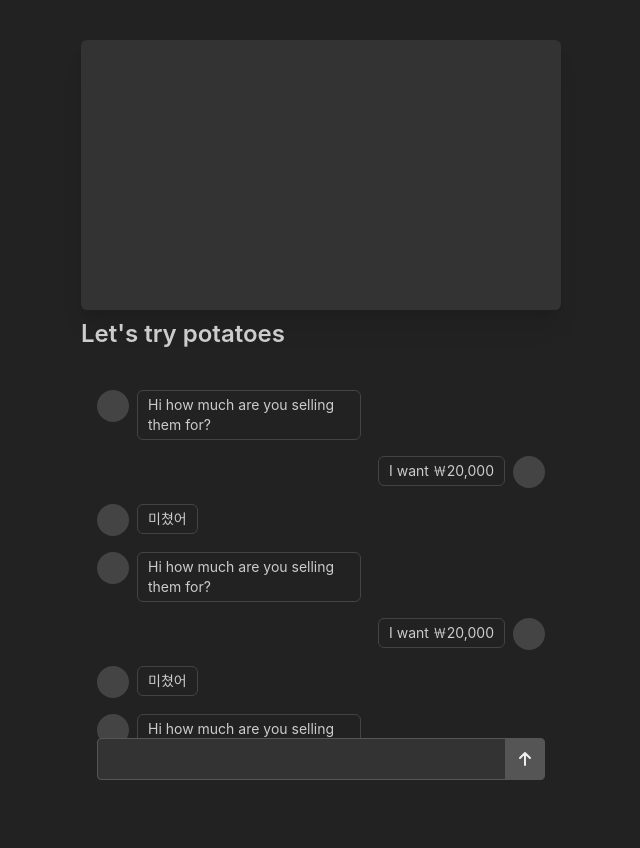
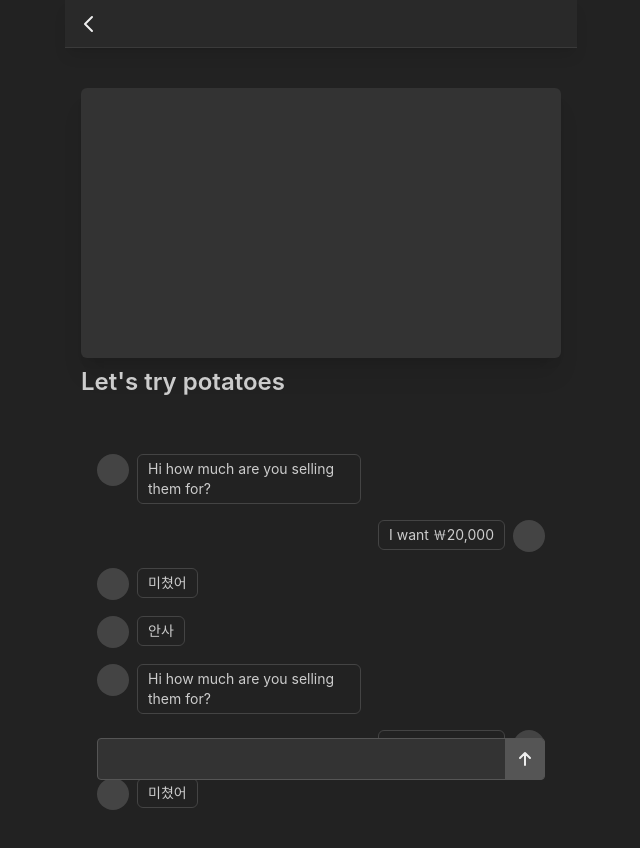
Before and after one commit to hayoung-jeremy/study-nextjs, a Next.js app: page /streams/1 in a window 1280 px wide. Shown: the top 848 px of the page, without its empty margins (319-959 px from the left). Before the commit the page ends 800 px from the top, so only its background shows below. Built offline with nearby package versions, Linux system fonts and the light colour scheme.

Commit message:
refactor : Message component 분리

```diff
--- /dev/null
+++ b/components/common/Message.tsx
@@ -0,0 +1,26 @@
+import React from "react"
+import { cls } from "../../libs/utils"
+
+interface Props {
+  message: string
+  reversed?: boolean
+  avatarUrl?: string
+}
+
+const Message = ({ message, reversed, avatarUrl }: Props) => {
+  return (
+    <div
+      className={cls(
+        "flex items-start gap-2",
+        reversed ? "flex-row-reverse" : ""
+      )}
+    >
+      <div className="w-8 h-8 bg-[#444] rounded-full" />
+      <div className="max-w-[50%] w-fit text-sm text-[#ccc] border border-[#444] py-1 px-2.5 rounded-md">
+        <span>{message}</span>
+      </div>
+    </div>
+  )
+}
+
+export default Message
--- a/components/common/index.ts
+++ b/components/common/index.ts
@@ -4,5 +4,14 @@ import Button from "./Button"
 import Input from "./Input"
 import ProductPreview from "./ProductPreview"
 import TextArea from "./TextArea"
+import Message from "./Message"
 
-export { Layout, FloatingButton, Button, Input, ProductPreview, TextArea }
+export {
+  Layout,
+  FloatingButton,
+  Button,
+  Input,
+  ProductPreview,
+  TextArea,
+  Message,
+}
--- a/pages/chats/[id].tsx
+++ b/pages/chats/[id].tsx
@@ -1,27 +1,16 @@
 import type { NextPage } from "next"
+
+import { Layout, Message } from "../../components/common"
 import { cls } from "../../src/utils/className"
 
 const ChatDetail: NextPage = () => {
   return (
+    <Layout canGoBack title="Steve Jebs">
       <section className="flex flex-col gap-3 px-5 pt-10 text-[#eee] min-h-screen pb-20">
-      <div className="flex items-start gap-2">
-        <div className="w-8 h-8 bg-[#444] rounded-full" />
-        <div className="max-w-[50%] w-fit text-sm text-[#ccc] border border-[#444] py-1 px-2.5 rounded-md">
-          Hi how much are you selling them for?
-        </div>
-      </div>
-      <div className="flex flex-row-reverse items-start gap-2">
-        <div className="w-8 h-8 bg-[#444] rounded-full" />
-        <div className="max-w-[50%] w-fit text-sm text-[#ccc] border border-[#444] py-1 px-2.5 rounded-md">
-          I want ￦20,000
-        </div>
-      </div>
-      <div className="flex items-start gap-2">
-        <div className="w-8 h-8 bg-[#444] rounded-full" />
-        <div className="max-w-[50%] w-fit text-sm text-[#ccc] border border-[#444] py-1 px-2.5 rounded-md">
-          미쳤어
-        </div>
-      </div>
+        <Message message="Hi how much are you selling them for?" />
+        <Message reversed message="I want ￦20,000" />
+        <Message message="미쳤어" />
+        <Message message="안사" />
 
         {/* chat input */}
         <aside className="fixed w-full mx-auto max-w-md bottom-[20px] inset-x-0">
@@ -52,6 +41,7 @@ const ChatDetail: NextPage = () => {
           </div>
         </aside>
       </section>
+    </Layout>
   )
 }
 
--- a/pages/chats/index.tsx
+++ b/pages/chats/index.tsx
@@ -1,4 +1,6 @@
 import type { NextPage } from "next"
+import Link from "next/link"
+
 import { Layout } from "../../components/common"
 
 const chat: NextPage = () => {
@@ -7,10 +9,8 @@ const chat: NextPage = () => {
       <section className="text-[#eee] py-10 ">
         {[...Array(3)].map((_, i) => {
           return (
-            <div
-              key={i}
-              className="px-5 flex items-center gap-3 py-3 border-b last:border-b-0 border-b-[#444] cursor-pointer"
-            >
+            <Link href={`/chats/${i}`} key={i}>
+              <a className="px-5 flex items-center gap-3 py-3 border-b last:border-b-0 border-b-[#444] cursor-pointer">
                 <div className="w-12 h-12 bg-[#333] rounded-full" />
                 <div>
                   <p className="font-medium text-[#aaa]">Steve Jebs</p>
@@ -18,7 +18,8 @@ const chat: NextPage = () => {
                     See you tomorrow in the corner at 2pm!
                   </p>
                 </div>
-            </div>
+              </a>
+            </Link>
           )
         })}
       </section>
--- a/pages/streams/[id].tsx
+++ b/pages/streams/[id].tsx
@@ -1,107 +1,36 @@
 import type { NextPage } from "next"
+import { Layout, Message } from "../../components/common"
+
 import { cls } from "../../src/utils/className"
 
 const StreamDetail: NextPage = () => {
   return (
+    <Layout canGoBack>
       <section className="py-10 px-4 text-[#eee]">
         {/* video stream */}
         <div className="w-full bg-[#333] aspect-video rounded-md shadow-xl"></div>
-      <h2 className="text-2xl font-semibold text-[#ccc] mt-2">
+        <h2 className="text-2xl font-semibold text-[#ccc] mt-2 mb-4">
           {"Let's try potatoes"}
         </h2>
 
         {/* chats */}
         <article className="py-10 h-[50vh] px-4 flex flex-col gap-4 overflow-y-auto">
-        <div className="flex items-start gap-2">
-          <div className="w-8 h-8 bg-[#444] rounded-full" />
-          <div className="max-w-[50%] w-fit text-sm text-[#ccc] border border-[#444] py-1 px-2.5 rounded-md">
-            Hi how much are you selling them for?
-          </div>
-        </div>
-        <div className="flex flex-row-reverse items-start gap-2">
-          <div className="w-8 h-8 bg-[#444] rounded-full" />
-          <div className="max-w-[50%] w-fit text-sm text-[#ccc] border border-[#444] py-1 px-2.5 rounded-md">
-            I want ￦20,000
-          </div>
-        </div>
-        <div className="flex items-start gap-2">
-          <div className="w-8 h-8 bg-[#444] rounded-full" />
-          <div className="max-w-[50%] w-fit text-sm text-[#ccc] border border-[#444] py-1 px-2.5 rounded-md">
-            미쳤어
-          </div>
-        </div>
-        <div className="flex items-start gap-2">
-          <div className="w-8 h-8 bg-[#444] rounded-full" />
-          <div className="max-w-[50%] w-fit text-sm text-[#ccc] border border-[#444] py-1 px-2.5 rounded-md">
-            Hi how much are you selling them for?
-          </div>
-        </div>
-        <div className="flex flex-row-reverse items-start gap-2">
-          <div className="w-8 h-8 bg-[#444] rounded-full" />
-          <div className="max-w-[50%] w-fit text-sm text-[#ccc] border border-[#444] py-1 px-2.5 rounded-md">
-            I want ￦20,000
-          </div>
-        </div>
-        <div className="flex items-start gap-2">
-          <div className="w-8 h-8 bg-[#444] rounded-full" />
-          <div className="max-w-[50%] w-fit text-sm text-[#ccc] border border-[#444] py-1 px-2.5 rounded-md">
-            미쳤어
-          </div>
-        </div>
-        <div className="flex items-start gap-2">
-          <div className="w-8 h-8 bg-[#444] rounded-full" />
-          <div className="max-w-[50%] w-fit text-sm text-[#ccc] border border-[#444] py-1 px-2.5 rounded-md">
-            Hi how much are you selling them for?
-          </div>
-        </div>
-        <div className="flex flex-row-reverse items-start gap-2">
-          <div className="w-8 h-8 bg-[#444] rounded-full" />
-          <div className="max-w-[50%] w-fit text-sm text-[#ccc] border border-[#444] py-1 px-2.5 rounded-md">
-            I want ￦20,000
-          </div>
-        </div>
-        <div className="flex items-start gap-2">
-          <div className="w-8 h-8 bg-[#444] rounded-full" />
-          <div className="max-w-[50%] w-fit text-sm text-[#ccc] border border-[#444] py-1 px-2.5 rounded-md">
-            미쳤어
-          </div>
-        </div>
-        <div className="flex items-start gap-2">
-          <div className="w-8 h-8 bg-[#444] rounded-full" />
-          <div className="max-w-[50%] w-fit text-sm text-[#ccc] border border-[#444] py-1 px-2.5 rounded-md">
-            Hi how much are you selling them for?
-          </div>
-        </div>
-        <div className="flex flex-row-reverse items-start gap-2">
-          <div className="w-8 h-8 bg-[#444] rounded-full" />
-          <div className="max-w-[50%] w-fit text-sm text-[#ccc] border border-[#444] py-1 px-2.5 rounded-md">
-            I want ￦20,000
-          </div>
-        </div>
-        <div className="flex items-start gap-2">
-          <div className="w-8 h-8 bg-[#444] rounded-full" />
-          <div className="max-w-[50%] w-fit text-sm text-[#ccc] border border-[#444] py-1 px-2.5 rounded-md">
-            미쳤어
-          </div>
-        </div>
-        <div className="flex items-start gap-2">
-          <div className="w-8 h-8 bg-[#444] rounded-full" />
-          <div className="max-w-[50%] w-fit text-sm text-[#ccc] border border-[#444] py-1 px-2.5 rounded-md">
-            Hi how much are you selling them for?
-          </div>
-        </div>
-        <div className="flex flex-row-reverse items-start gap-2">
-          <div className="w-8 h-8 bg-[#444] rounded-full" />
-          <div className="max-w-[50%] w-fit text-sm text-[#ccc] border border-[#444] py-1 px-2.5 rounded-md">
-            I want ￦20,000
-          </div>
-        </div>
-        <div className="flex items-start gap-2">
-          <div className="w-8 h-8 bg-[#444] rounded-full" />
-          <div className="max-w-[50%] w-fit text-sm text-[#ccc] border border-[#444] py-1 px-2.5 rounded-md">
-            미쳤어
-          </div>
-        </div>
+          <Message message="Hi how much are you selling them for?" />
+          <Message reversed message="I want ￦20,000" />
+          <Message message="미쳤어" />
+          <Message message="안사" />
+          <Message message="Hi how much are you selling them for?" />
+          <Message reversed message="I want ￦20,000" />
+          <Message message="미쳤어" />
+          <Message message="안사" />
+          <Message message="Hi how much are you selling them for?" />
+          <Message reversed message="I want ￦20,000" />
+          <Message message="미쳤어" />
+          <Message message="안사" />
+          <Message message="Hi how much are you selling them for?" />
+          <Message reversed message="I want ￦20,000" />
+          <Message message="미쳤어" />
+          <Message message="안사" />
         </article>
 
         {/* chat input */}
@@ -133,6 +62,7 @@ const StreamDetail: NextPage = () => {
           </div>
         </aside>
       </section>
+    </Layout>
   )
 }
 
--- a/pages/streams/index.tsx
+++ b/pages/streams/index.tsx
@@ -1,4 +1,6 @@
 import type { NextPage } from "next"
+import Link from "next/link"
+
 import { FloatingButton, Layout } from "../../components/common"
 
 const Stream: NextPage = () => {
@@ -8,10 +10,14 @@ const Stream: NextPage = () => {
         <ul className="flex flex-col gap-5">
           {[...Array(3)].map((_, i) => (
             <li key={i}>
-              <div className="w-full bg-[#333] aspect-video rounded-md shadow-xl"></div>
-              <h2 className="text-lg font-medium text-[#ccc] mt-2">
-                {"Let's try potatoes"}
-              </h2>
+              <Link href={`/streams/${i}`}>
+                <a>
+                  <div className="w-full bg-[#333] aspect-video rounded-md shadow-xl"></div>
+                  <h2 className="text-lg font-medium text-[#ccc] mt-2">
+                    {"Let's try potatoes"}
+                  </h2>
+                </a>
+              </Link>
             </li>
           ))}
         </ul>
```
Lines whose indentation alone changed are shown as unchanged.
